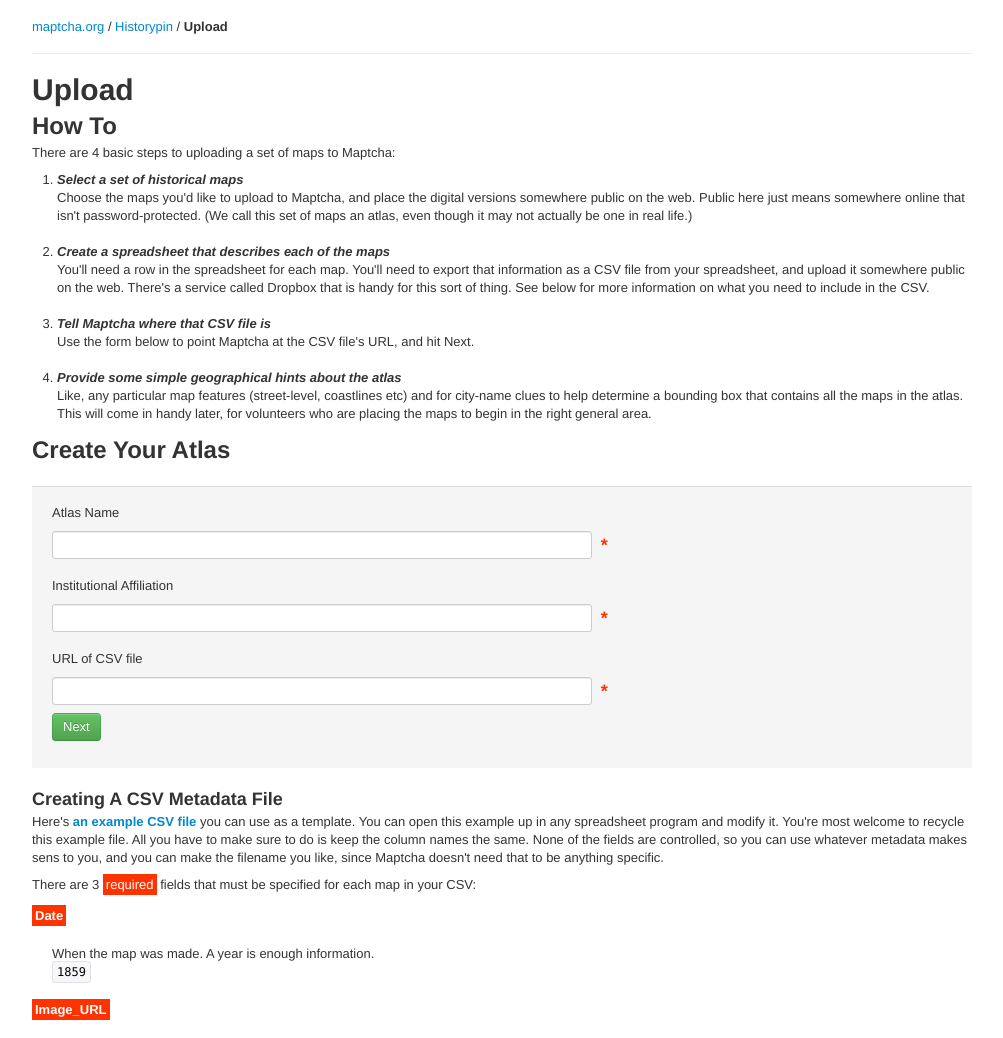
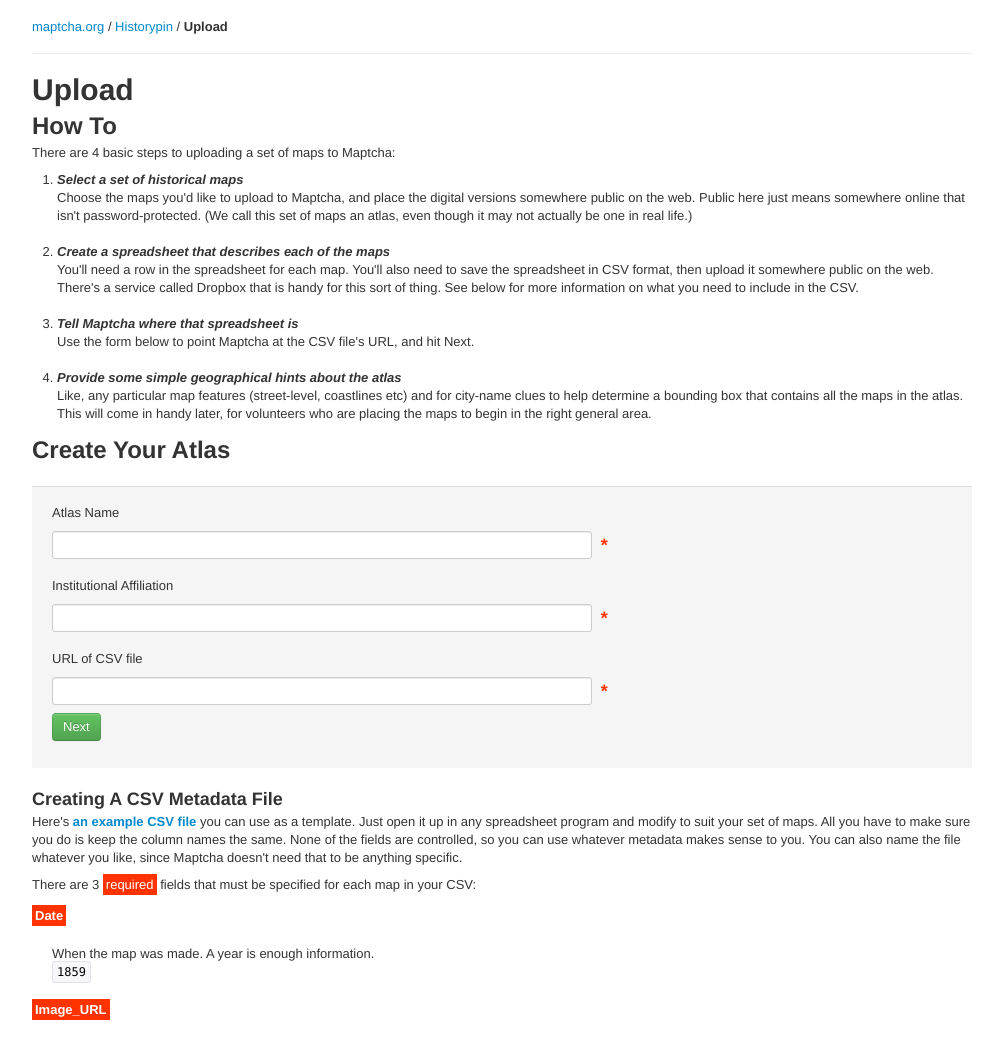
Before and after one commit to stamen/maptcha-v2, a Flask app: page /upload in a window 1280 px wide. Shown: the top 1038 px of the page, without its empty margins (138-1141 px from the left). Run offline with Flask 2, Linux system fonts and the light colour scheme; parts of the project's set-up code (start-up, migrations or seed data) failed here and were passed over; some libraries are stand-ins or nearby versions.

Commit message:
Copy tweak

```diff
--- a/edit_ui/templates/upload.html
+++ b/edit_ui/templates/upload.html
@@ -21,9 +21,9 @@
             you'd like to upload to Maptcha, and place the digital versions somewhere public on the web. Public here just means somewhere online that isn't password-protected. (We call this set of maps an atlas, even though it may not actually be one in real life.)<br>
 &nbsp;        </li>
         <li><strong><em>Create a spreadsheet that describes each of the maps</em></strong> <br>
-            You'll need a row in the spreadsheet for each map. You'll need to export that information as a CSV file from your spreadsheet, and upload it somewhere public on the web. There's a service called Dropbox that is handy for this sort of thing. See below for more information on what you need to include in the CSV.<br>
+            You'll need a row in the spreadsheet for each map. You'll also need to save the spreadsheet in CSV format, then upload it somewhere public on the web. There's a service called Dropbox that is handy for this sort of thing. See below for more information on what you need to include in the CSV.<br>
 &nbsp;        </li>
-        <li><strong><em>Tell Maptcha where that CSV file is</em></strong> <br>
+        <li><strong><em>Tell Maptcha where that spreadsheet is</em></strong> <br>
             Use the form below to point Maptcha at the CSV file's URL, and hit Next.<br>
     &nbsp;        </li>
         <li><strong><em>Provide some simple geographical hints about the atlas</em></strong><br>
@@ -52,7 +52,7 @@
 
     <h3>Creating A CSV Metadata File</h3>
 
-    <p>Here's <strong><a href="/static/maptcha-example-csv-file.csv">an example CSV file</a></strong> you can use as a template. You can open this example up in any spreadsheet program and modify it. You're most welcome to recycle this example file. All you have to make sure to do is keep the column names the same. None of the fields are controlled, so you can use whatever metadata makes sens to you, and you can make the filename you like, since Maptcha doesn't need that to be anything specific.</p>
+    <p>Here's <strong><a href="/static/maptcha-example-csv-file.csv">an example CSV file</a></strong> you can use as a template. Just open it up in any spreadsheet program and modify to suit your set of maps.  All you have to make sure you do is keep the column names the same. None of the fields are controlled, so you can use whatever metadata makes sense to you. You can also name the file whatever you like, since Maptcha doesn't need that to be anything specific.</p>
 
     <p>There are 3 <span class="required">required</span> fields that must be specified for each map in your CSV:</p>
     <dl>
```
